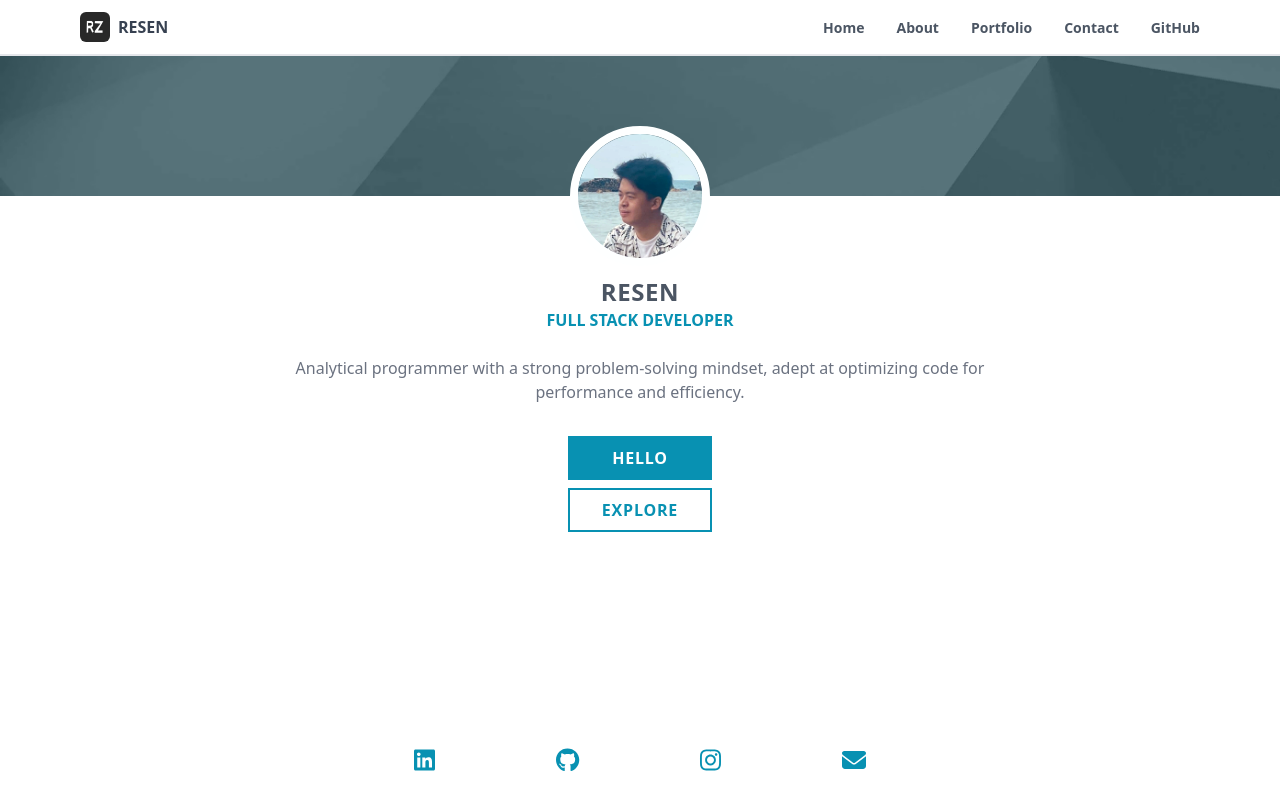
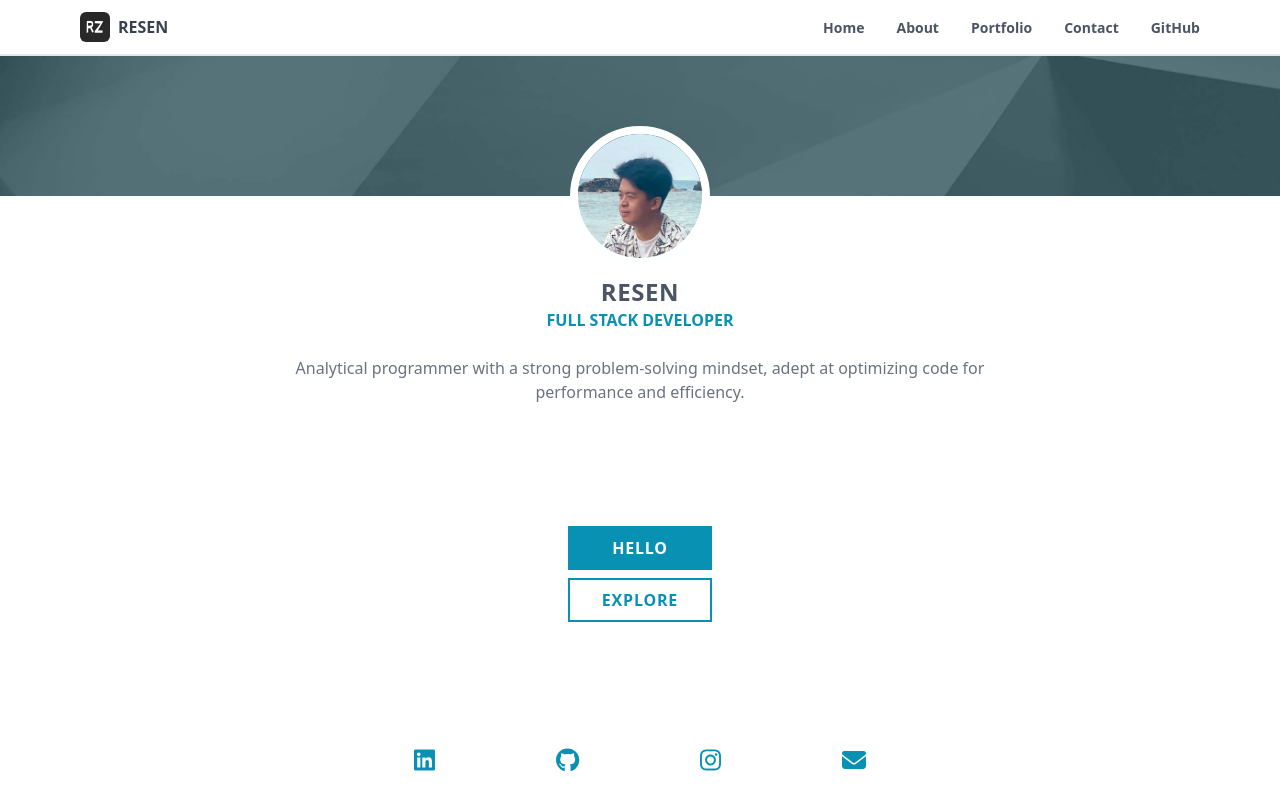
Before and after one commit to resenzhu/nextjs, a Next.js app: page / in a window 1280 px wide. Built offline with nearby package versions, Linux system fonts and the light colour scheme; what tailwindcss-animated would draw is missing.

Commit message:
update button flex

```diff
--- a/src/app/page.tsx
+++ b/src/app/page.tsx
@@ -41,7 +41,7 @@ const Page = (): JSX.Element => (
             Analytical programmer with a strong problem-solving mindset, adept
             at optimizing code for performance and efficiency.
           </div>
-          <div className='flex w-36 flex-col space-y-2 pt-8'>
+          <div className='flex w-36 flex-1 flex-col justify-center space-y-2'>
             <button
               className='border-2 border-cyan-600 bg-cyan-600 py-2 font-bold tracking-wider text-white active:bg-cyan-700'
               type='button'
```
